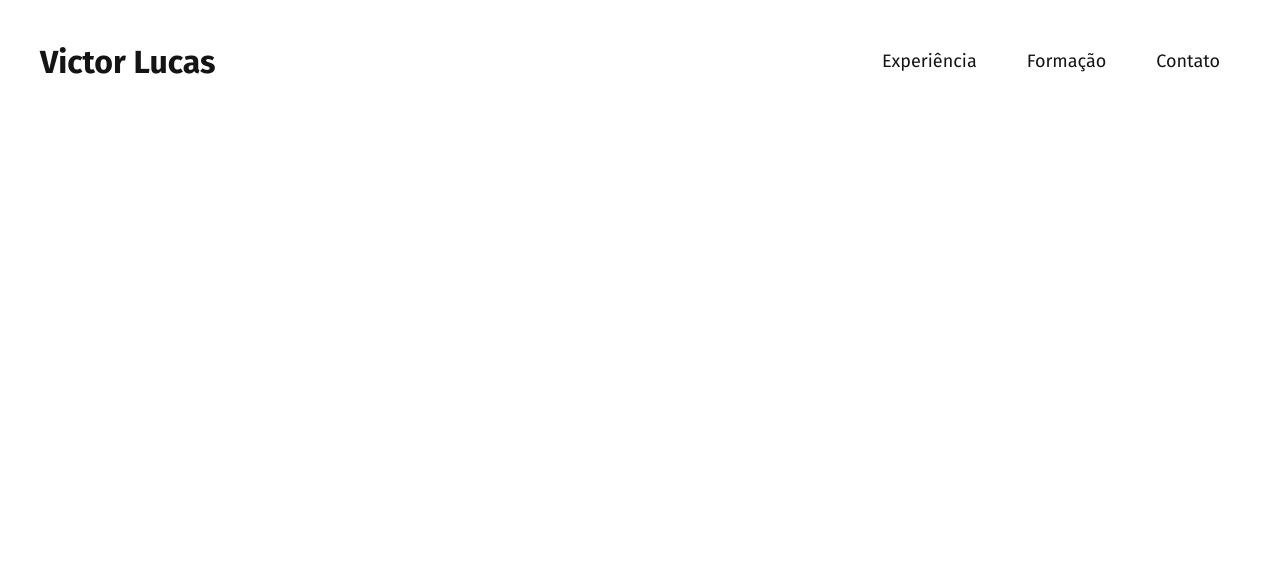
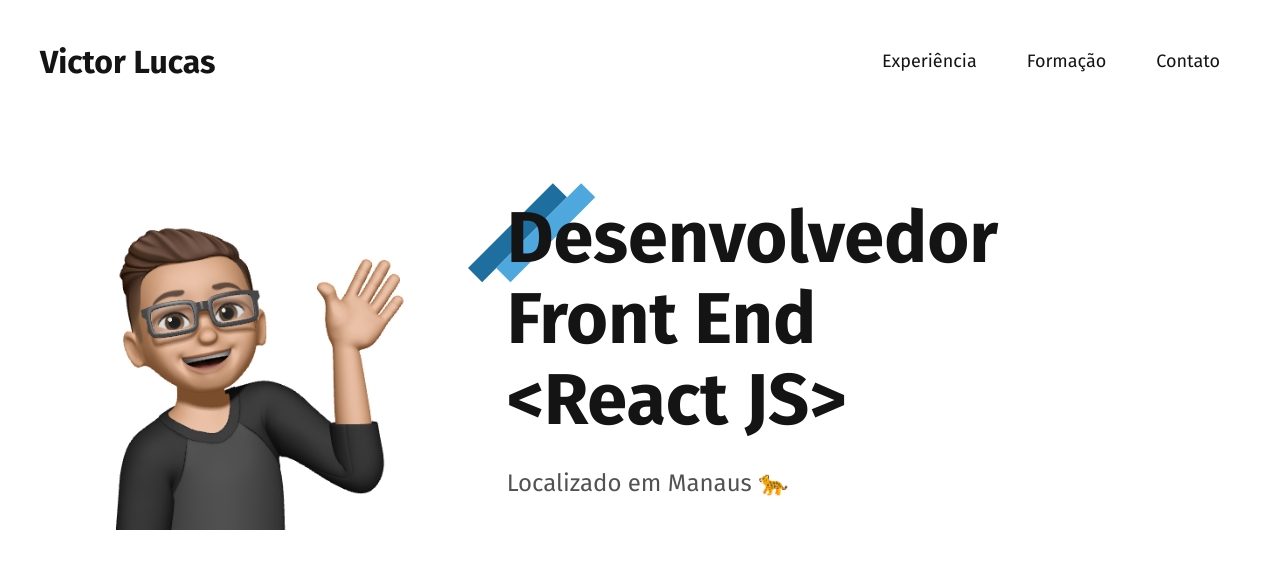
Before and after one commit to victorlucass/app-myProfile, a React (Vite) app: page / in a window 1280 px wide. Shown: the top 568 px of the page. Built offline with nearby package versions, Linux system fonts and the light colour scheme.

Commit message:
feat: template introduction

```diff
--- a/src/App.tsx
+++ b/src/App.tsx
@@ -1,5 +1,6 @@
 import { ThemeProvider } from "styled-components";
 import { Header } from "./components/Header";
+import { Introduction } from "./components/Introduction";
 import { GlobalStyled } from "./styles/global.styled";
 import { defaultTheme } from "./styles/themes/defaultTheme";
 
@@ -7,6 +8,7 @@
   return (
     <ThemeProvider theme={defaultTheme}>
       <Header />
+      <Introduction />
       <GlobalStyled />
     </ThemeProvider>
   );
--- a/src/components/Header.styled.ts
+++ b/src/components/Header.styled.ts
@@ -1,13 +1,15 @@
 import styled from "styled-components";
-import { pixelToRem } from "../styles/global.styled";
+import {
+  pixelToRem,
+  widthAndPaddingContainerDefault,
+} from "../styles/global.styled";
 
 export const HeaderContainer = styled.header`
   margin: 0 auto;
   display: flex;
   justify-content: space-between;
   align-items: center;
-  padding: ${pixelToRem(40)} ${pixelToRem(20)};
-  max-width: ${pixelToRem(1200)};
+  ${widthAndPaddingContainerDefault}
   h1 {
     font-size: 2rem;
     font-weight: 700;
--- /dev/null
+++ b/src/components/Introduction.styled.ts
@@ -0,0 +1,69 @@
+import styled from "styled-components";
+import {
+  pixelToRem,
+  widthAndPaddingContainerDefault,
+} from "../styles/global.styled";
+
+import detalhe from "../assets/detalhe.svg";
+
+export const IntroductionContainer = styled.section`
+  ${widthAndPaddingContainerDefault}
+  display: grid;
+  grid-template-columns: 1fr 2fr;
+  gap: ${pixelToRem(100)};
+  align-items: center;
+  div h1 {
+    font-size: 4.5rem;
+    line-height: 1.125;
+    font-weight: 700;
+    margin-bottom: ${pixelToRem(30)};
+    position: relative;
+  }
+  div h1::before {
+    content: "";
+    display: block;
+    width: ${pixelToRem(130)};
+    height: ${pixelToRem(100)};
+    background: url(${detalhe}) no-repeat center;
+    position: absolute;
+    top: -15px;
+    left: -40px;
+    z-index: -1;
+  }
+  div p {
+    font-size: 1.5rem;
+    color: ${(props) => props.theme.c10};
+  }
+
+  @media screen and (max-width: 1000px) {
+    div h1 {
+      font-size: 3rem;
+    }
+    img {
+      /* max-width: none; */
+    }
+  }
+
+  @media screen and (max-width: 800px) {
+    grid-template-columns: 1fr 1fr;
+    gap: ${pixelToRem(40)};
+    div h1 {
+      font-size: 2rem;
+    }
+    div p {
+      font-size: 1.15rem;
+    }
+    div h1::before {
+      width: ${pixelToRem(30)};
+      height: 10px;
+      left: 0px;
+    }
+  }
+
+  @media screen and (max-width: 400px) {
+    grid-template-columns: 1fr;
+    img {
+      display: none;
+    }
+  }
+`;
--- /dev/null
+++ b/src/components/Introduction.tsx
@@ -0,0 +1,16 @@
+import { IntroductionContainer } from "./Introduction.styled";
+import mySelfEmoji from "../assets/myself-emoji.svg";
+
+export function Introduction() {
+  return (
+    <IntroductionContainer>
+      <img src={mySelfEmoji} alt="mySelf Emoji" />
+      <div>
+        <h1>
+          Desenvolvedor <br /> Front End <br /> {"<React JS>"}
+        </h1>
+        <p>Localizado em Manaus 🐆</p>
+      </div>
+    </IntroductionContainer>
+  );
+}
--- a/src/styles/global.styled.ts
+++ b/src/styles/global.styled.ts
@@ -52,8 +52,13 @@
 }
 `;
 
-// functions
+// functions / consts
 
 export function pixelToRem(valor: number): string {
   return valor / 16 + "rem";
 }
+
+export const widthAndPaddingContainerDefault = `padding: ${pixelToRem(
+  40
+)} ${pixelToRem(20)};
+max-width: ${pixelToRem(1200)}; margin: 0 auto;`;
```
Also changed, not shown: src/assets/detalhe.svg (added).
